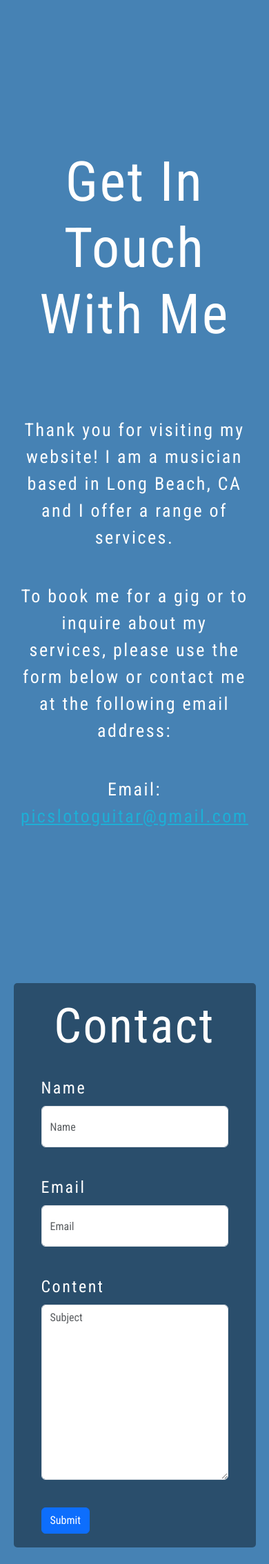
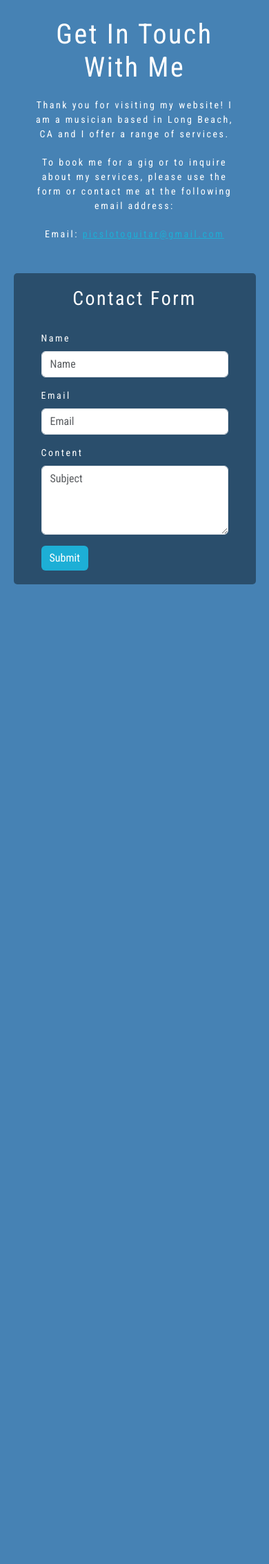
Before and after one commit to CESAR-JARAMILLO/Paul-Django-Site, a Django app: page /contact/ in a window 390 px wide. Shown: the whole page at 69% size. After the commit the page ends 847 px from the top, so only its background shows below. Run offline with Django 4.2, Linux system fonts and the light colour scheme; some libraries are stand-ins or nearby versions.

Commit message:
fixed mobile design

```diff
--- a/base/static/base/contact.css
+++ b/base/static/base/contact.css
@@ -16,18 +16,18 @@ body {
 
 header {
   text-align: center;
-  font-size: 26px;
+  font-size: 14px;
   padding: 26px 40px;
-  margin: 150px 0;
+  /* margin: 150px 0; */
 }
 
 header h1 {
-  margin: 40px 0 100px 0;
-  font-size: 80px;
+  /* margin: 40px 0 100px 0; */
+  font-size: 40px;
 }
 
 header p {
-  margin: 46px 0;
+  margin: 20px 0;
 }
 
 header .email {
@@ -47,23 +47,27 @@ header .email {
   /* width: 90%; */
   padding: 20px 40px;
   border-radius: 5px;
-  font-size: 24px;
+  font-size: 14px;
 }
 
 .form-container h2 {
-  font-size: 70px;
+  font-size: 28px;
   text-align: center;
   margin-bottom: 30px;
 }
 
-.form-container .form-control {
-  margin-bottom: 40px;
+.form-container input.form-control {
+  height: 38px;
 }
 
-.form-container input.form-control {
-  height: 60px;
+.form-container textarea.form-control {
+  height: 100px;
 }
 
+.form-container button {
+  background-color: #1DAFD6;
+  border: none;
+}
 @media (min-width: 800px) {
   body {
     flex-direction: row;
--- a/base/templates/base/contact.html
+++ b/base/templates/base/contact.html
@@ -11,10 +11,13 @@
 {% load static %}
 
 <!DOCTYPE>
-
-<html>
+<html lang="en">
   <head>
+    <meta charset="UTF-8">
+    <meta http-equiv="X-UA-Compatible" content="IE=edge">
+    <meta name="viewport" content="width=device-width, initial-scale=1.0">
     <link rel="stylesheet" href="{% static 'base/contact.css' %}">
+    <title>Contact Me</title>
   </head>
   <body>
 
@@ -23,7 +26,7 @@
 
       <p>Thank you for visiting my website! I am a musician based in Long Beach, CA and I offer a range of services.</p>
 
-      <p>To book me for a gig or to inquire about my services, please use the form below or contact me at the following email address:</p>
+      <p>To book me for a gig or to inquire about my services, please use the form or contact me at the following email address:</p>
 
       <p>Email: <a class='email' href="mailto:picslotoguitar@gmail.com">picslotoguitar@gmail.com</a></p>
     </header>
@@ -32,7 +35,7 @@
 
 
       <form method='POST' action='.' class="form">
-        <h2 id="form-title">Contact</h2>
+        <h2 id="form-title">Contact Form</h2>
         {% csrf_token %}
 
         {% bootstrap_form form %}
```
Also changed, not shown: 1 other file.
